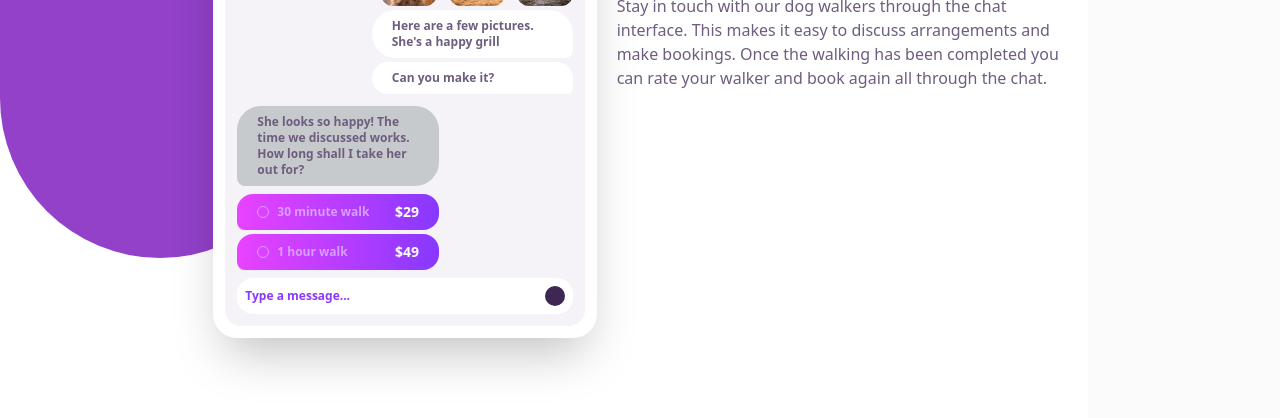
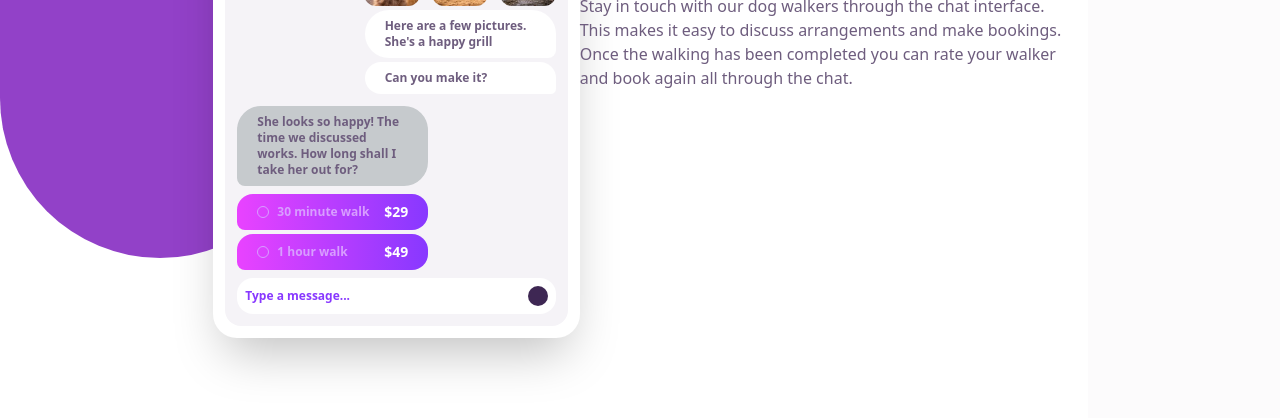
Before and after one commit to davunju/chat, a website: page index.html in a window 1280 px wide. Shown: the part 382-800 px from the top of the page. Drawn offline with Linux system fonts and the light colour scheme; some icons are missing.

Commit message:
Update index.html

```diff
--- a/index.html
+++ b/index.html
@@ -116,7 +116,7 @@
       </section>
 
       <section
-        class="w-[450px] relative z-10 mobile:w-10/12 mobile:mx-auto mobile:text-center"
+        class="w-[60%] relative z-10 mobile:w-10/12 mobile:mx-auto mobile:text-center"
       >
         <h1 class="text-veryDarkDesaturatedViolet text-3xl font-bold mb-3"
           >Simple booking</h1
```
